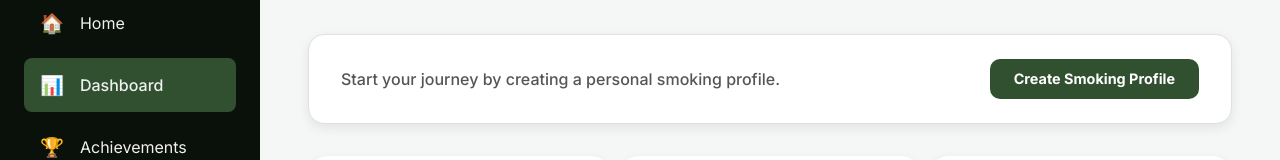
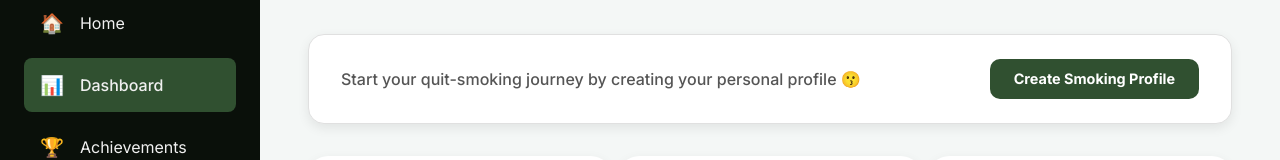
Before and after one commit to ruxenb/FE-Smoking-Cessation, a React (Vite) app in the folder FE-demo/: page /dashboard in a window 1280 px wide. Shown: the part 124-284 px from the top of the page. Built offline with nearby package versions, Linux system fonts and the light colour scheme; sample sign-in values are in the browser's storage.

Commit message:
add icon

```diff
--- a/FE-demo/src/components/dashboard/dashboard.jsx
+++ b/FE-demo/src/components/dashboard/dashboard.jsx
@@ -39,7 +39,7 @@ function MainContent({ username, hasProfile, onCreateProfileClick, onEditProfile
       {/* Nếu CHƯA có profile, hiển thị prompt tạo mới */}
       {!hasProfile ? (
         <section className="profile-prompt-section">
-          <p>Start your journey by creating a personal smoking profile.</p>
+          <p>Start your quit-smoking journey by creating your personal profile 😗</p>
           <button className="profile-prompt-button" onClick={onCreateProfileClick}>
             Create Smoking Profile
           </button>
```
